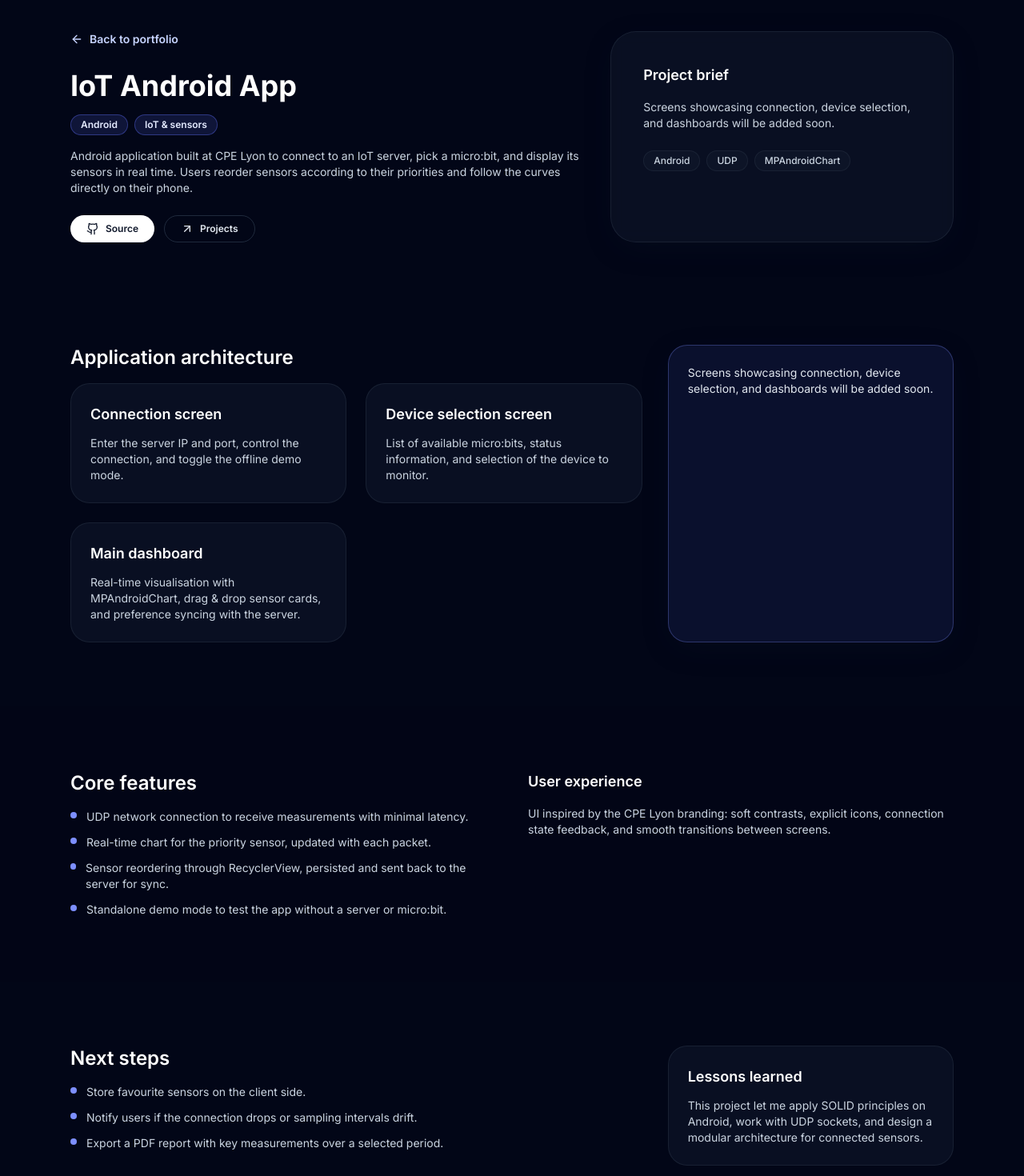
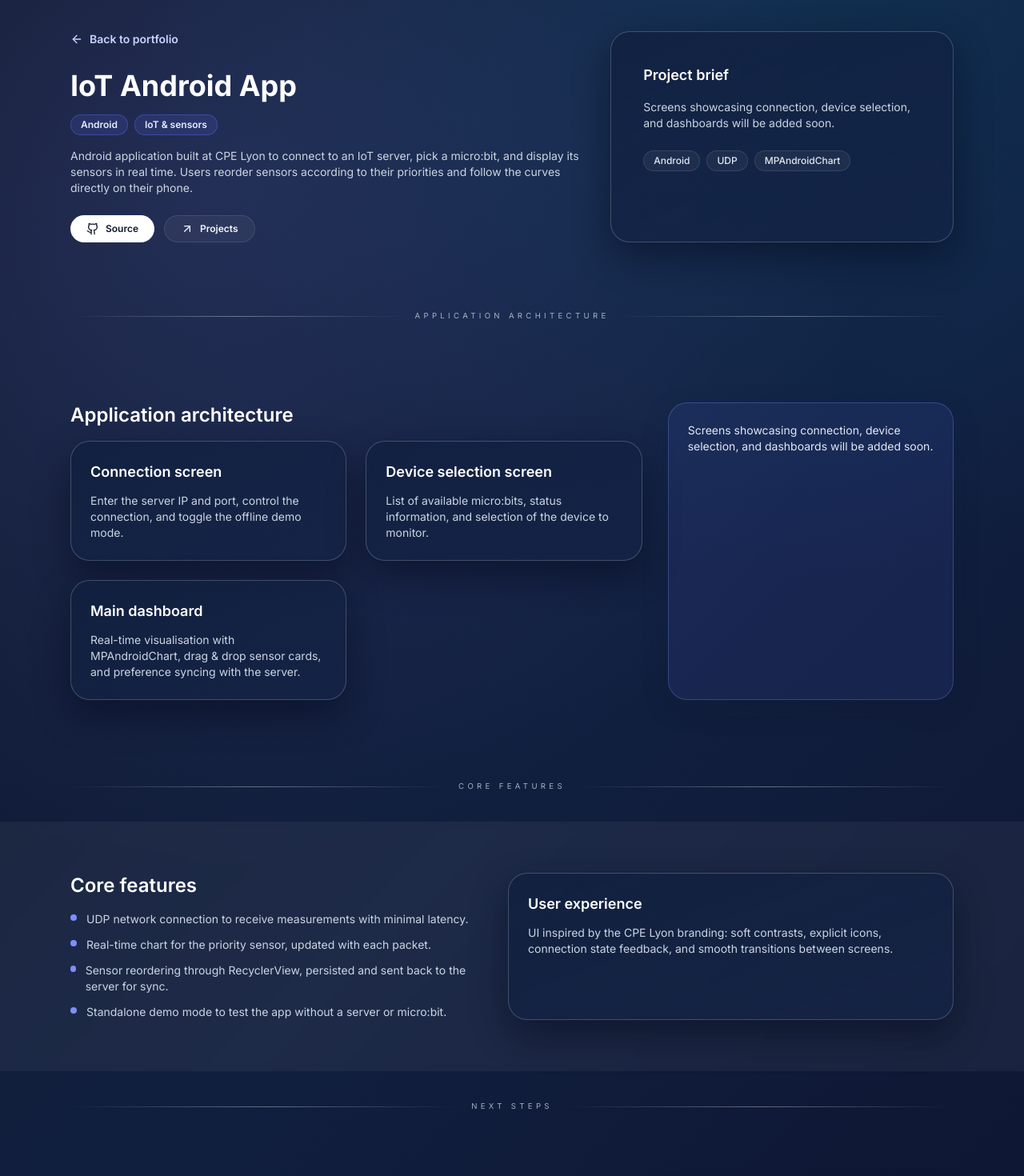
Before and after one commit to Hugo-Rodrigues-Dev/personal-dynamic-portfolio, a React (Vite) app in the folder dynamic-portfolio/: page /projects/iot-android-app in a window 1280 px wide. Shown: the part 140-1610 px from the top of the page at 80% size. Built offline with nearby package versions, Linux system fonts and the light colour scheme.

Commit message:
Updated Projects

```diff
--- a/dynamic-portfolio/src/components/sections/Projects.tsx
+++ b/dynamic-portfolio/src/components/sections/Projects.tsx
@@ -4,6 +4,7 @@ import { Link } from 'react-router-dom';
 import { projectLinks } from '../../content/projects';
 import type { ProjectKey } from '../../content/projects';
 import { useTranslation } from '../../hooks/useTranslation';
+import { InteractiveCard } from '../layout/InteractiveCard';
 
 const cardKeys: ProjectKey[] = ['job', 'python', 'iot'];
 
@@ -37,14 +38,15 @@ export const Projects = () => {
             const meta = projectLinks[key];
             const detail = t.projectsDetail[key];
             return (
-              <motion.article
+              <InteractiveCard
+                as={motion.article}
                 key={key}
                 initial={{ opacity: 0, y: 24 }}
                 whileInView={{ opacity: 1, y: 0 }}
                 viewport={{ once: true, amount: 0.3 }}
                 transition={{ duration: 0.6, delay: index * 0.1 }}
                 whileHover={{ y: -8 }}
-                className="flex h-full flex-col gap-6 rounded-3xl border border-slate-800/70 bg-slate-900/60 p-6 shadow-soft backdrop-blur"
+                className="flex h-full flex-col gap-6 rounded-3xl p-6 shadow-soft backdrop-blur"
               >
                 <div className="space-y-4">
                   <div className="flex items-center justify-between gap-3">
@@ -60,7 +62,7 @@ export const Projects = () => {
                   {card.tags.map((tag) => (
                     <span
                       key={tag}
-                      className="rounded-full border border-slate-800/70 bg-slate-900/80 px-3 py-1 text-xs font-medium text-slate-300"
+                      className="rounded-full border border-white/10 bg-white/5 px-3 py-1 text-xs font-medium text-slate-100"
                     >
                       {tag}
                     </span>
@@ -72,20 +74,20 @@ export const Projects = () => {
                     href={meta.code}
                     target="_blank"
                     rel="noreferrer"
-                    className="inline-flex items-center gap-2 rounded-full border border-slate-700/70 px-4 py-2 text-xs font-semibold text-slate-200 transition hover:border-brand-400/60 hover:text-white"
+                    className="inline-flex items-center gap-2 rounded-full border border-white/5 bg-white/5 px-4 py-2 text-xs font-semibold text-slate-100 transition hover:border-brand-400/60 hover:bg-white/10"
                   >
                     <Github className="h-4 w-4" />
                     {card.code}
                   </a>
                   <Link
                     to={`/projects/${detail.slug}`}
-                    className="group inline-flex items-center gap-2 rounded-full bg-white/10 px-4 py-2 text-xs font-semibold text-white transition hover:bg-white/20"
+                    className="group inline-flex items-center gap-2 rounded-full bg-white px-4 py-2 text-xs font-semibold text-slate-900 transition hover:bg-brand-200"
                   >
                     {card.more}
                     <ArrowUpRight className="h-4 w-4 transition-transform group-hover:translate-x-0.5 group-hover:-translate-y-0.5" />
                   </Link>
                 </div>
-              </motion.article>
+              </InteractiveCard>
             );
           })}
         </div>
--- a/dynamic-portfolio/src/routes/ProjectPage.tsx
+++ b/dynamic-portfolio/src/routes/ProjectPage.tsx
@@ -7,6 +7,8 @@ import type { ProjectDetailKey } from '../content/translations';
 import { ScrollProgress } from '../components/layout/ScrollProgress';
 import { ProjectHeader } from '../components/layout/ProjectHeader';
 import { SiteFooter } from '../components/layout/SiteFooter';
+import { InteractiveCard } from '../components/layout/InteractiveCard';
+import { SectionDivider } from '../components/layout/SectionDivider';
 import { useTranslation } from '../hooks/useTranslation';
 
 const projectOrder: ProjectDetailKey[] = ['job', 'python', 'iot'];
@@ -52,31 +54,30 @@ export const ProjectPage = () => {
         const jobDetail = t.projectsDetail.job;
         return (
           <>
-            <section className="py-20">
+            <SectionDivider label={jobDetail.overview.title} />
+            <section className="py-16">
               <div className="mx-auto grid max-w-6xl gap-8 px-6 md:grid-cols-3">
-                <div className="md:col-span-1 space-y-4">
+                <div className="space-y-4 md:col-span-1">
                   <h2 className="text-2xl font-semibold text-white">{jobDetail.overview.title}</h2>
                   <p className="text-sm text-slate-300">{jobDetail.overview.intro}</p>
                 </div>
-                <div className="md:col-span-2 grid gap-6 sm:grid-cols-2">
+                <div className="grid gap-6 md:col-span-2 sm:grid-cols-2">
                   {[jobDetail.overview.problem, jobDetail.overview.solution, jobDetail.overview.result].map(
                     (block) => (
-                      <div
-                        key={block.title}
-                        className="rounded-3xl border border-slate-800/70 bg-slate-900/60 p-6 text-sm text-slate-300"
-                      >
+                      <InteractiveCard key={block.title} className="rounded-3xl p-6 text-sm text-slate-300">
                         <h3 className="text-lg font-semibold text-white">{block.title}</h3>
                         <p className="mt-3">
                           <RichText value={block.body} />
                         </p>
-                      </div>
+                      </InteractiveCard>
                     )
                   )}
                 </div>
               </div>
             </section>
 
-            <section className="bg-slate-950/60 py-20">
+            <SectionDivider label={jobDetail.features.title} />
+            <section className="bg-white/5 py-16 backdrop-blur-sm">
               <div className="mx-auto grid max-w-6xl gap-10 px-6 md:grid-cols-[2fr,1fr]">
                 <div className="space-y-4">
                   <h2 className="text-2xl font-semibold text-white">{jobDetail.features.title}</h2>
@@ -89,7 +90,7 @@ export const ProjectPage = () => {
                     ))}
                   </ul>
                 </div>
-                <div className="rounded-3xl border border-brand-400/30 bg-brand-500/10 p-6 text-sm text-slate-200 shadow-soft">
+                <div className="rounded-3xl border border-brand-400/40 bg-brand-500/10 p-6 text-sm text-slate-200 shadow-soft transition duration-300 hover:border-brand-300/60">
                   <h3 className="text-lg font-semibold text-white">{jobDetail.features.stack.title}</h3>
                   <p className="mt-3">
                     <RichText value={jobDetail.features.stack.body} />
@@ -98,7 +99,8 @@ export const ProjectPage = () => {
               </div>
             </section>
 
-            <section className="py-20">
+            <SectionDivider label={jobDetail.next.title} />
+            <section className="py-16">
               <div className="mx-auto grid max-w-6xl gap-8 px-6 lg:grid-cols-[2fr,1fr]">
                 <div className="space-y-4">
                   <h2 className="text-2xl font-semibold text-white">{jobDetail.next.title}</h2>
@@ -111,10 +113,10 @@ export const ProjectPage = () => {
                     ))}
                   </ul>
                 </div>
-                <div className="rounded-3xl border border-slate-800/70 bg-slate-900/60 p-6 text-sm text-slate-300">
+                <InteractiveCard className="rounded-3xl p-6 text-sm text-slate-300">
                   <h3 className="text-lg font-semibold text-white">{jobDetail.next.support.title}</h3>
                   <p className="mt-3">{jobDetail.next.support.body}</p>
-                </div>
+                </InteractiveCard>
               </div>
             </section>
           </>
@@ -124,7 +126,8 @@ export const ProjectPage = () => {
         const pythonDetail = t.projectsDetail.python;
         return (
           <>
-            <section className="py-20">
+            <SectionDivider label={pythonDetail.structure.title} />
+            <section className="py-16">
               <div className="mx-auto grid max-w-6xl gap-8 px-6 lg:grid-cols-[2fr,1fr]">
                 <div className="space-y-4">
                   <h2 className="text-2xl font-semibold text-white">{pythonDetail.structure.title}</h2>
@@ -132,49 +135,42 @@ export const ProjectPage = () => {
                   <div className="grid gap-6 sm:grid-cols-2">
                     {[pythonDetail.structure.basics, pythonDetail.structure.data, pythonDetail.structure.algorithms].map(
                       (block) => (
-                        <div
-                          key={block.title}
-                          className="rounded-3xl border border-slate-800/70 bg-slate-900/60 p-6 text-sm text-slate-300"
-                        >
+                        <InteractiveCard key={block.title} className="rounded-3xl p-6 text-sm text-slate-300">
                           <h3 className="text-lg font-semibold text-white">{block.title}</h3>
                           <p className="mt-3">{block.body}</p>
-                        </div>
+                        </InteractiveCard>
                       )
                     )}
                   </div>
                 </div>
-                <div className="rounded-3xl border border-brand-400/30 bg-brand-500/10 p-6 text-sm text-slate-200 shadow-soft">
+                <div className="rounded-3xl border border-brand-400/30 bg-brand-500/10 p-6 text-sm text-slate-200 shadow-soft transition duration-300 hover:border-brand-300/60">
                   <p>{detail.hero.media}</p>
                 </div>
               </div>
             </section>
 
-            <section className="bg-slate-950/60 py-20">
+            <SectionDivider label={pythonDetail.takeaways.title} />
+            <section className="bg-white/5 py-16 backdrop-blur-sm">
               <div className="mx-auto max-w-6xl space-y-6 px-6">
                 <h2 className="text-2xl font-semibold text-white">{pythonDetail.takeaways.title}</h2>
                 <ul className="grid gap-4 sm:grid-cols-2">
                   {pythonDetail.takeaways.items.map((item) => (
-                    <li
-                      key={item}
-                      className="rounded-3xl border border-slate-800/70 bg-slate-900/60 p-6 text-sm text-slate-300"
-                    >
+                    <InteractiveCard key={item} className="rounded-3xl p-6 text-sm text-slate-300">
                       {item}
-                    </li>
+                    </InteractiveCard>
                   ))}
                 </ul>
               </div>
             </section>
 
-            <section className="py-20">
+            <SectionDivider label={pythonDetail.roadmap.title} />
+            <section className="py-16">
               <div className="mx-auto max-w-6xl space-y-8 px-6">
                 <h2 className="text-2xl font-semibold text-white">{pythonDetail.roadmap.title}</h2>
                 <div className="grid gap-6 md:grid-cols-3">
                   {[pythonDetail.roadmap.phase5, pythonDetail.roadmap.phase6, pythonDetail.roadmap.phase7].map(
                     (phase) => (
-                      <div
-                        key={phase.title}
-                        className="rounded-3xl border border-slate-800/70 bg-slate-900/60 p-6 text-sm text-slate-300"
-                      >
+                      <InteractiveCard key={phase.title} className="rounded-3xl p-6 text-sm text-slate-300">
                         <h3 className="text-lg font-semibold text-white">{phase.title}</h3>
                         <ul className="mt-3 space-y-2">
                           {phase.items.map((item) => (
@@ -184,7 +180,7 @@ export const ProjectPage = () => {
                             </li>
                           ))}
                         </ul>
-                      </div>
+                      </InteractiveCard>
                     )
                   )}
                 </div>
@@ -197,31 +193,30 @@ export const ProjectPage = () => {
         const iotDetail = t.projectsDetail.iot;
         return (
           <>
-            <section className="py-20">
+            <SectionDivider label={iotDetail.architecture.title} />
+            <section className="py-16">
               <div className="mx-auto grid max-w-6xl gap-8 px-6 lg:grid-cols-[2fr,1fr]">
                 <div className="space-y-4">
                   <h2 className="text-2xl font-semibold text-white">{iotDetail.architecture.title}</h2>
                   <div className="grid gap-6 sm:grid-cols-2">
                     {[iotDetail.architecture.connection, iotDetail.architecture.selection, iotDetail.architecture.dashboard].map(
                       (block) => (
-                        <div
-                          key={block.title}
-                          className="rounded-3xl border border-slate-800/70 bg-slate-900/60 p-6 text-sm text-slate-300"
-                        >
+                        <InteractiveCard key={block.title} className="rounded-3xl p-6 text-sm text-slate-300">
                           <h3 className="text-lg font-semibold text-white">{block.title}</h3>
                           <p className="mt-3">{block.body}</p>
-                        </div>
+                        </InteractiveCard>
                       )
                     )}
                   </div>
                 </div>
-                <div className="rounded-3xl border border-brand-400/30 bg-brand-500/10 p-6 text-sm text-slate-200 shadow-soft">
+                <div className="rounded-3xl border border-brand-400/30 bg-brand-500/10 p-6 text-sm text-slate-200 shadow-soft transition duration-300 hover:border-brand-300/60">
                   <p>{detail.hero.media}</p>
                 </div>
               </div>
             </section>
 
-            <section className="bg-slate-950/60 py-20">
+            <SectionDivider label={iotDetail.features.title} />
+            <section className="bg-white/5 py-16 backdrop-blur-sm">
               <div className="mx-auto flex max-w-6xl flex-col gap-10 px-6 lg:flex-row">
                 <div className="flex-1 space-y-4">
                   <h2 className="text-2xl font-semibold text-white">{iotDetail.features.title}</h2>
@@ -234,14 +229,15 @@ export const ProjectPage = () => {
                     ))}
                   </ul>
                 </div>
-                <div className="flex-1 space-y-4">
+                <InteractiveCard className="flex-1 rounded-3xl p-6 text-sm text-slate-300">
                   <h3 className="text-lg font-semibold text-white">{iotDetail.features.ux.title}</h3>
-                  <p className="text-sm text-slate-300">{iotDetail.features.ux.body}</p>
-                </div>
+                  <p className="mt-3">{iotDetail.features.ux.body}</p>
+                </InteractiveCard>
               </div>
             </section>
 
-            <section className="py-20">
+            <SectionDivider label={iotDetail.next.title} />
+            <section className="py-16">
               <div className="mx-auto grid max-w-6xl gap-8 px-6 lg:grid-cols-[2fr,1fr]">
                 <div className="space-y-4">
                   <h2 className="text-2xl font-semibold text-white">{iotDetail.next.title}</h2>
@@ -254,10 +250,10 @@ export const ProjectPage = () => {
                     ))}
                   </ul>
                 </div>
-                <div className="rounded-3xl border border-slate-800/70 bg-slate-900/60 p-6 text-sm text-slate-300">
+                <InteractiveCard className="rounded-3xl p-6 text-sm text-slate-300">
                   <h3 className="text-lg font-semibold text-white">{iotDetail.next.lessons.title}</h3>
                   <p className="mt-3">{iotDetail.next.lessons.body}</p>
-                </div>
+                </InteractiveCard>
               </div>
             </section>
           </>
@@ -272,7 +268,7 @@ export const ProjectPage = () => {
     <>
       <ScrollProgress />
       <ProjectHeader current={detail.breadcrumb.current} />
-      <main className="bg-slate-950 pt-12 text-slate-200">
+      <main className="pt-12 text-slate-100">
         <section className="py-12">
           <div className="mx-auto grid max-w-6xl gap-8 px-6 lg:grid-cols-[3fr,2fr]">
             <div className="space-y-6">
@@ -309,18 +305,19 @@ export const ProjectPage = () => {
                 </a>
                 <a
                   href="/#projects"
-                  className="inline-flex items-center gap-2 rounded-full border border-slate-700/60 px-5 py-2 text-xs font-semibold text-slate-200 transition hover:border-brand-400/60 hover:text-white"
+                  className="inline-flex items-center gap-2 rounded-full border border-white/10 bg-white/5 px-5 py-2 text-xs font-semibold text-slate-100 transition hover:border-brand-400/60 hover:bg-white/10"
                 >
                   <ArrowUpRight className="h-4 w-4" />
                   {t.projectsDetail.common.breadcrumb.projects}
                 </a>
               </div>
             </div>
-            <motion.div
+            <InteractiveCard
+              as={motion.div}
               initial={{ opacity: 0, y: 24 }}
               animate={{ opacity: 1, y: 0 }}
               transition={{ duration: 0.6 }}
-              className="rounded-[32px] border border-slate-800/70 bg-slate-900/60 p-10 text-sm text-slate-300 shadow-soft backdrop-blur"
+              className="rounded-[32px] p-10 text-sm text-slate-300 shadow-soft backdrop-blur"
             >
               <h3 className="text-lg font-semibold text-white">{t.projectsDetail.common.headerLabel}</h3>
               <p className="mt-4">{detail.hero.media}</p>
@@ -328,13 +325,13 @@ export const ProjectPage = () => {
                 {detail.hero.tags.map((tag) => (
                   <span
                     key={tag}
-                    className="rounded-full border border-slate-800/70 bg-slate-900/80 px-3 py-1 text-xs font-medium text-slate-300"
+                    className="rounded-full border border-white/10 bg-white/5 px-3 py-1 text-xs font-medium text-slate-200"
                   >
                     {tag}
                   </span>
                 ))}
               </div>
-            </motion.div>
+            </InteractiveCard>
           </div>
         </section>
 
```
